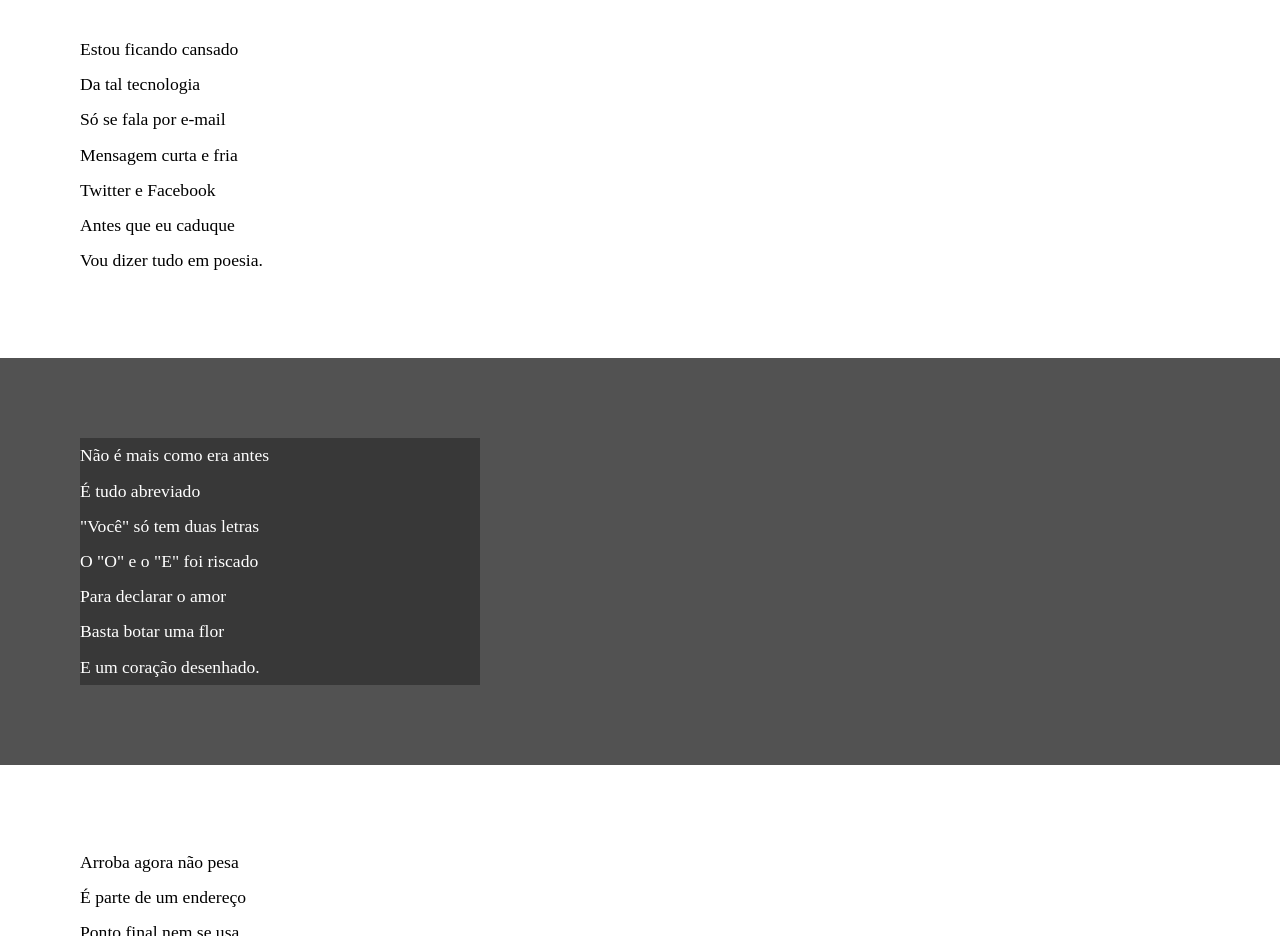
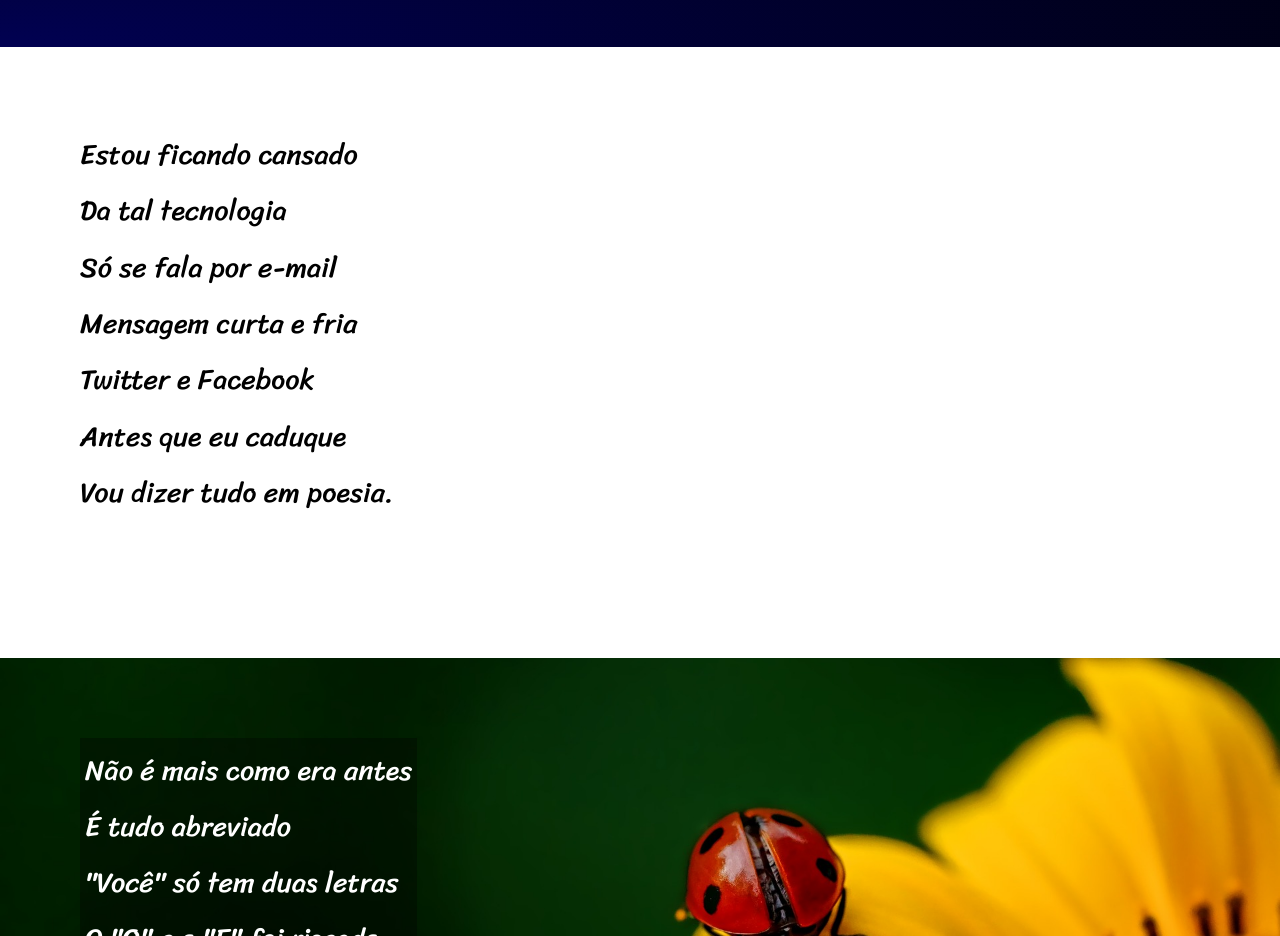
Before and after one commit to LuisRibeiro5/site-cordel, a plain HTML site: page index.html in a window 1280 px wide. Shown: the part 213-1149 px from the top of the page. Drawn offline with Linux system fonts and the light colour scheme.

Commit message:
finalizado

```diff
--- a/estilo/style.css
+++ b/estilo/style.css
@@ -1,4 +1,12 @@
 @charset "UTF-8";
+@import url('https://fonts.googleapis.com/css2?family=Passion+One:wght@400;700;900&display=swap');
+@import url('https://fonts.googleapis.com/css2?family=Sriracha&display=swap');
+
+:root{
+    --fonte1: Verdana, Geneva, Tahoma, sans-serif;
+    --fonte2: "Passion One", cursive;
+    --fonte3: "Sriracha", cursive;
+}
 
 *{
     padding: 0;
@@ -8,6 +16,7 @@
 html, body{
     background-color: rgb(82, 82, 82);
     height: 100hv;
+    font-family: var(--fonte1);
 }
 
 header{
@@ -19,10 +28,12 @@ header{
 }
 header h1{
     font-variant: small-caps;
-    font-size: 5vh;
+    font-size: 10vw;
+    font-family: var(--fonte2);
 }
 header p{
     padding-bottom: 50px;
+    font-size: 1em;
 }
 a{
     text-decoration: none;
@@ -36,18 +47,33 @@ a:hover{
 section{
     padding:10vh;
     line-height: 2em;
-    font-size: 2.2vh;
+    font-size: 2.2vw;
+    font-family: var(--fonte3);
 }
 
 section.normal{
     background-color: white;
 }
+section.normal p{
+    margin-bottom: 2em;
+}
 section.imagem p{
     background-color: rgba(0, 0, 0, 0.322);
     color: white;
-    max-width: 400px;
+    display: inline-block;
+    padding: 5px;
 }
-
+section.imagem{
+    background-attachment: fixed;
+    background-size: cover;
+}
+#img01{
+    background-image: url('../imagens/background001.jpg');
+    background-position: right center;
+}
+#img02{
+    background-image: url('../imagens/background002.jpg');
+}
 footer{
     color: white;
     background-image: radial-gradient(ellipse at top right,rgb(1, 1, 82),black);
--- a/index.html
+++ b/index.html
@@ -9,7 +9,7 @@
 <body>
         <header>
             <h1>Cordel Moderno</h1>
-                <p>Por<a href="https://www.recantodasletras.com.br/poesias/3186743"> Milton Duarte</a></p>
+                <p>Por<a href="https://www.recantodasletras.com.br/poesias/3186743" target="_blank" rel="external"> Milton Duarte</a></p>
         </header>
 
     <section class="normal">
@@ -26,7 +26,7 @@
 
 
 
-    <section class="imagem">
+    <section class="imagem" id="img01">
         <p>
             Não é mais como era antes <br>
             É tudo abreviado <br>
@@ -62,7 +62,7 @@
     </section>
 
 
-    <section class="imagem">
+    <section class="imagem" id="img02">
         <p>
             Tenho saudade das cartas <br>
             Escritas com a própria mão <br>
```
